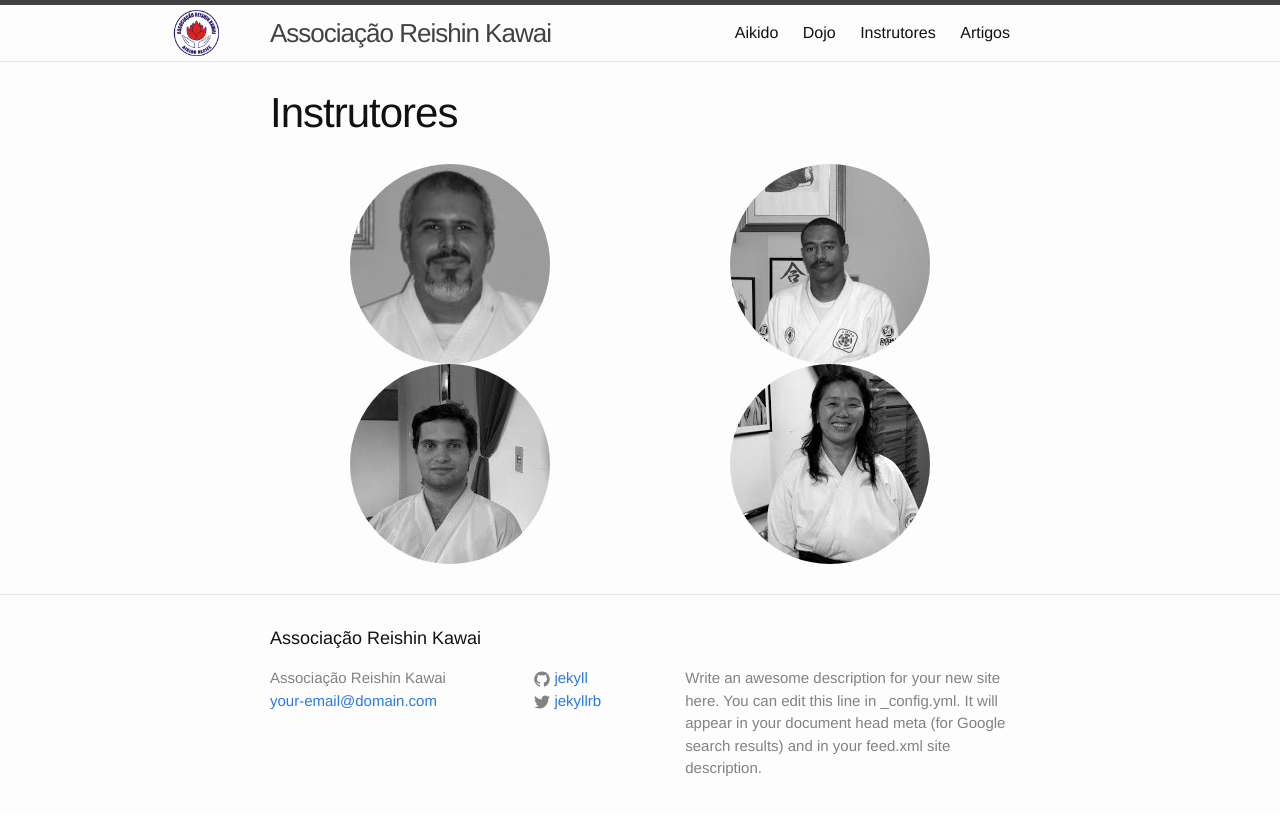
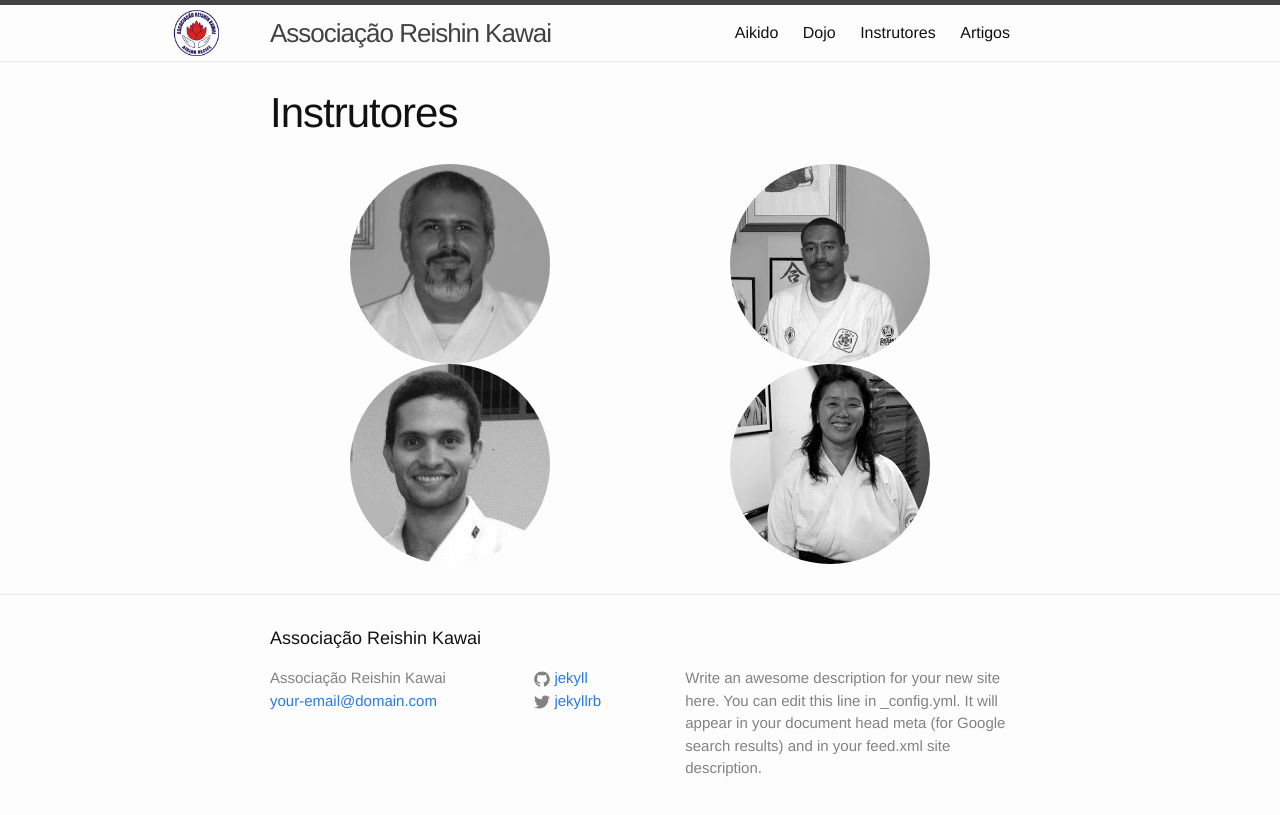
Before and after one commit to aikidorecife/aikidorecife.github.io, a Jekyll site: the page built from instructors.md, in a window 1280 px wide. Shown: the top 815 px of the page. Built offline with Jekyll 4.4.1, drawn with Linux system fonts in a browser that asks for light colours.

Commit message:
testing a new photo of felipe

```diff
--- a/instructors.md
+++ b/instructors.md
@@ -13,7 +13,7 @@ permalink: /instructors/
   <img src="{{ site.url }}/assets/gilberto-perfil.jpg" alt="Sensei Gilberto" class="right-col profile_photo" />
   </div>
   <div id="instructor">
-  <img src="{{ site.url }}/assets/felipe-perfil-1.jpg" alt="Sempai Felipe" class="left-col profile_photo" />
+  <img src="{{ site.url }}/assets/felipe-perfil-3.jpg" alt="Sempai Felipe" class="left-col profile_photo" />
   </div>
   <div id="instructor">
   <img src="{{ site.url }}/assets/fumyko-perfil.jpg" alt="Sempai Fumyko" class="right-col profile_photo" />
```
Also changed, not shown: assets/felipe-perfil-3.jpg (added).
